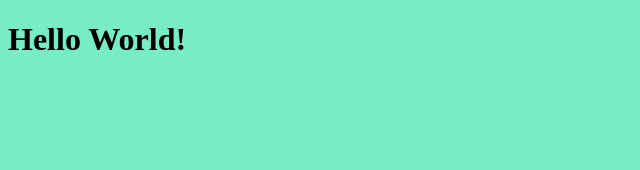
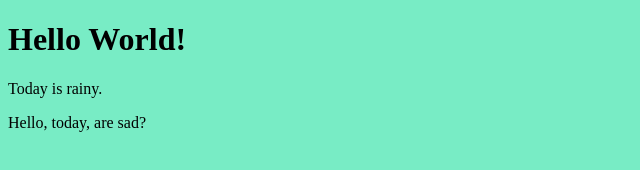
Before and after one commit to jjstar7/Git-example-remote, a plain HTML site: page index.html in a window 1280 px wide. Shown: the whole page, without its empty margins (0-640 px from the left). Drawn offline with Linux system fonts and the light colour scheme.

Commit message:
The new branch set to see the "branch mechanisim" of git.

```diff
--- a/index.html
+++ b/index.html
@@ -9,5 +9,7 @@
 </head>
 <body>
     <h1>Hello World!</h1>
+    <p>Today is rainy.</p>
+    <p>Hello, today, are sad?</p>
 </body>
 </html>
```
